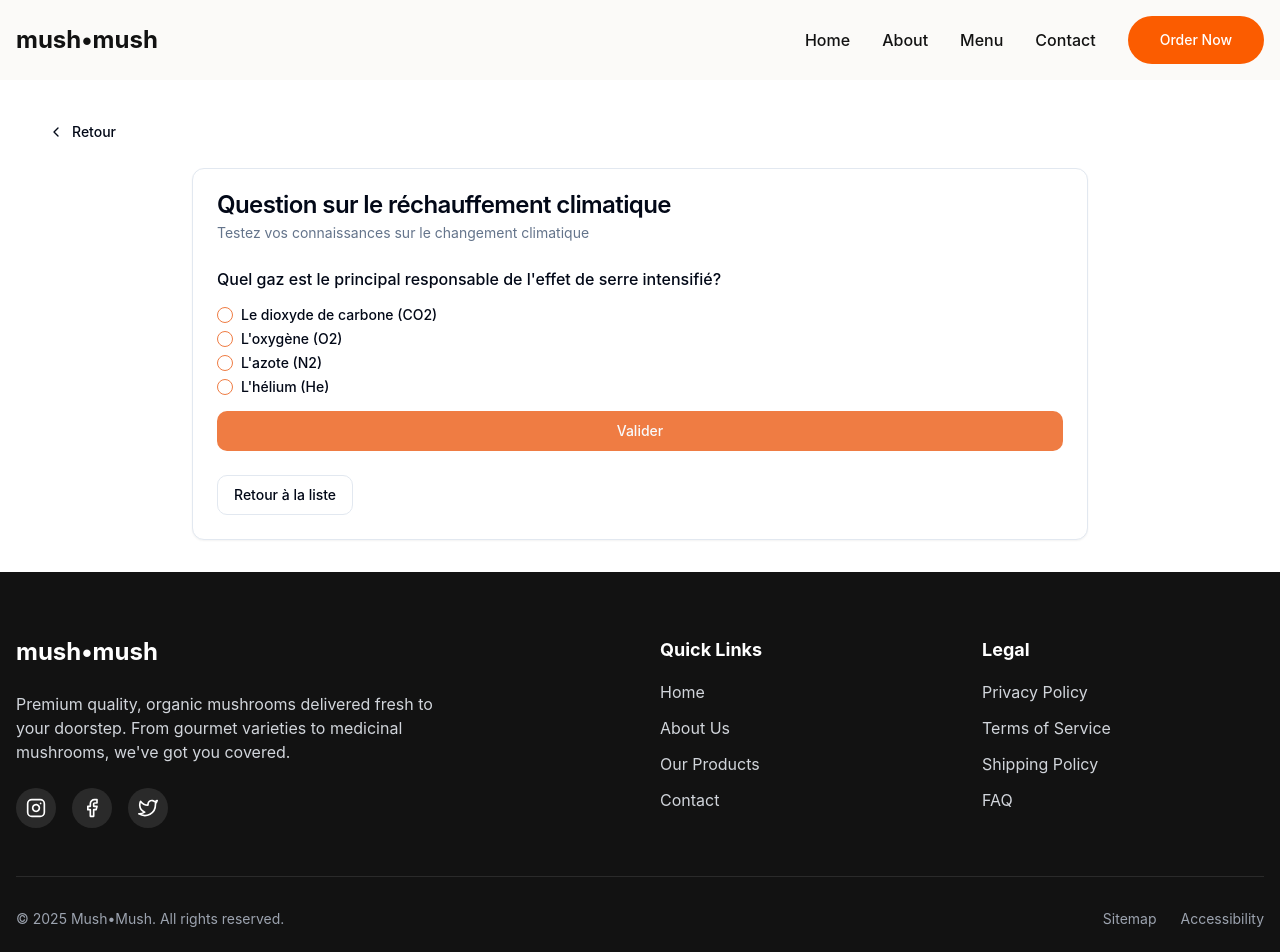
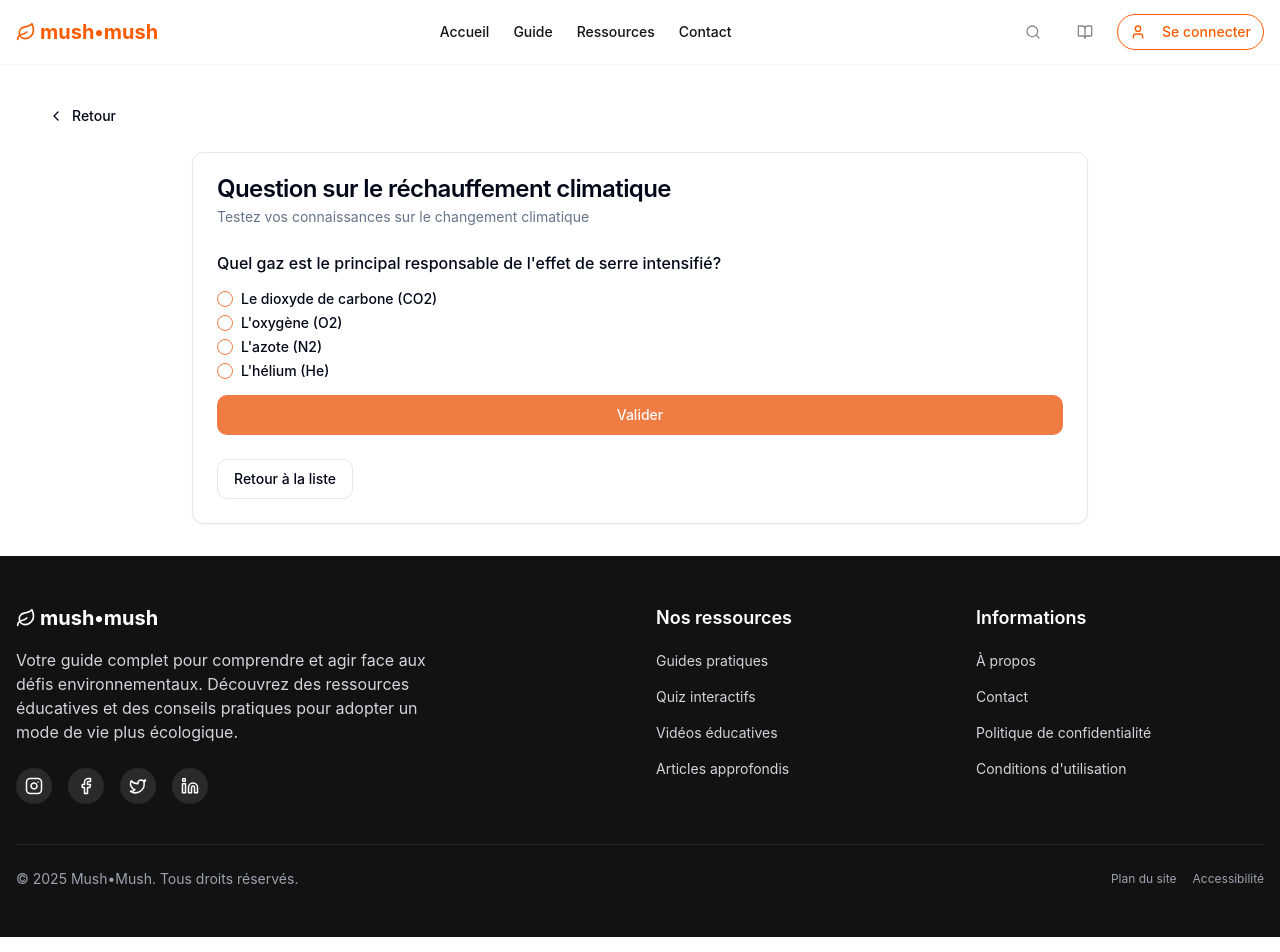
Before and after one commit to MaximeNialiv/mush-mush, a React (Vite) app: page /card/1 in a window 1280 px wide. Shown: the top 952 px of the page. Built offline with nearby package versions, Linux system fonts and the light colour scheme.

Commit message:
Implement UI from Figma design
Implements the user interface based on the provided Figma design.

```diff
--- a/src/components/layout/Footer.tsx
+++ b/src/components/layout/Footer.tsx
@@ -1,144 +1,148 @@
 
 import { Link } from "react-router-dom";
+import { Facebook, Instagram, Leaf, Linkedin, Twitter } from "lucide-react";
 
 export function Footer() {
   return (
-    <footer className="bg-mushdark py-16 text-white">
+    <footer className="bg-mushdark py-12 text-white">
       <div className="container px-4">
-        <div className="grid grid-cols-1 md:grid-cols-4 gap-10">
+        <div className="grid grid-cols-1 md:grid-cols-4 gap-8">
           <div className="col-span-1 md:col-span-2">
-            <h3 className="text-2xl font-bold mb-6">mush•mush</h3>
-            <p className="text-gray-300 max-w-md">
-              Premium quality, organic mushrooms delivered fresh to your doorstep.
-              From gourmet varieties to medicinal mushrooms, we've got you covered.
+            <Link to="/" className="font-bold text-xl text-white flex items-center mb-4">
+              <Leaf className="mr-1" size={20} />
+              mush•mush
+            </Link>
+            <p className="text-gray-300 max-w-md mb-6">
+              Votre guide complet pour comprendre et agir face aux défis environnementaux.
+              Découvrez des ressources éducatives et des conseils pratiques pour adopter
+              un mode de vie plus écologique.
             </p>
 
-            <div className="mt-6 flex gap-4">
+            <div className="flex gap-4">
               <a
                 href="#"
-                className="bg-white/10 hover:bg-mushprimary transition-colors rounded-full h-10 w-10 flex items-center justify-center"
+                className="bg-white/10 hover:bg-mushprimary transition-colors rounded-full h-9 w-9 flex items-center justify-center"
                 aria-label="Instagram"
               >
-                <svg width="20" height="20" viewBox="0 0 24 24" fill="none" xmlns="http://www.w3.org/2000/svg">
-                  <path d="M17 2H7C4.23858 2 2 4.23858 2 7V17C2 19.7614 4.23858 22 7 22H17C19.7614 22 22 19.7614 22 17V7C22 4.23858 19.7614 2 17 2Z" stroke="white" strokeWidth="2" strokeLinecap="round" strokeLinejoin="round"/>
-                  <path d="M16 11.37C16.1234 12.2022 15.9813 13.0522 15.5938 13.799C15.2063 14.5458 14.5931 15.1514 13.8416 15.5297C13.0901 15.9079 12.2384 16.0396 11.4078 15.9059C10.5771 15.7723 9.80976 15.3801 9.21484 14.7852C8.61992 14.1902 8.22773 13.4229 8.09407 12.5922C7.9604 11.7615 8.09207 10.9099 8.47033 10.1584C8.84859 9.40685 9.45419 8.79374 10.201 8.40624C10.9478 8.01874 11.7978 7.87659 12.63 8C13.4789 8.12588 14.2649 8.52146 14.8717 9.1283C15.4785 9.73515 15.8741 10.5211 16 11.37Z" stroke="white" strokeWidth="2" strokeLinecap="round" strokeLinejoin="round"/>
-                  <path d="M17.5 6.5H17.51" stroke="white" strokeWidth="2" strokeLinecap="round" strokeLinejoin="round"/>
-                </svg>
+                <Instagram size={18} />
               </a>
               <a
                 href="#"
-                className="bg-white/10 hover:bg-mushprimary transition-colors rounded-full h-10 w-10 flex items-center justify-center"
+                className="bg-white/10 hover:bg-mushprimary transition-colors rounded-full h-9 w-9 flex items-center justify-center"
                 aria-label="Facebook"
               >
-                <svg width="20" height="20" viewBox="0 0 24 24" fill="none" xmlns="http://www.w3.org/2000/svg">
-                  <path d="M18 2H15C13.6739 2 12.4021 2.52678 11.4645 3.46447C10.5268 4.40215 10 5.67392 10 7V10H7V14H10V22H14V14H17L18 10H14V7C14 6.73478 14.1054 6.48043 14.2929 6.29289C14.4804 6.10536 14.7348 6 15 6H18V2Z" stroke="white" strokeWidth="2" strokeLinecap="round" strokeLinejoin="round"/>
-                </svg>
+                <Facebook size={18} />
               </a>
               <a
                 href="#"
-                className="bg-white/10 hover:bg-mushprimary transition-colors rounded-full h-10 w-10 flex items-center justify-center"
+                className="bg-white/10 hover:bg-mushprimary transition-colors rounded-full h-9 w-9 flex items-center justify-center"
                 aria-label="Twitter"
               >
-                <svg width="20" height="20" viewBox="0 0 24 24" fill="none" xmlns="http://www.w3.org/2000/svg">
-                  <path d="M23 3C22.0424 3.67548 20.9821 4.19211 19.86 4.53C19.2577 3.83751 18.4573 3.34669 17.567 3.12393C16.6767 2.90116 15.7395 2.9572 14.8821 3.28445C14.0247 3.61171 13.2884 4.1944 12.773 4.95372C12.2575 5.71303 11.9877 6.61234 12 7.53V8.53C10.2426 8.57557 8.50127 8.18581 6.93101 7.39545C5.36074 6.60508 4.01032 5.43864 3 4C3 4 -1 13 8 17C5.94053 18.398 3.48716 19.0989 1 19C10 24 21 19 21 7.5C20.9991 7.22145 20.9723 6.94359 20.92 6.67C21.9406 5.66349 22.6608 4.39271 23 3V3Z" stroke="white" strokeWidth="2" strokeLinecap="round" strokeLinejoin="round"/>
-                </svg>
+                <Twitter size={18} />
+              </a>
+              <a
+                href="#"
+                className="bg-white/10 hover:bg-mushprimary transition-colors rounded-full h-9 w-9 flex items-center justify-center"
+                aria-label="LinkedIn"
+              >
+                <Linkedin size={18} />
               </a>
             </div>
           </div>
 
           <div>
-            <h4 className="font-bold text-lg mb-4">Quick Links</h4>
+            <h4 className="font-semibold text-lg mb-4">Nos ressources</h4>
             <ul className="space-y-3">
               <li>
                 <Link
                   to="/"
-                  className="text-gray-300 hover:text-mushprimary transition-colors"
+                  className="text-gray-300 hover:text-mushprimary transition-colors text-sm"
                 >
-                  Home
+                  Guides pratiques
                 </Link>
               </li>
               <li>
                 <Link
                   to="#features"
-                  className="text-gray-300 hover:text-mushprimary transition-colors"
+                  className="text-gray-300 hover:text-mushprimary transition-colors text-sm"
                 >
-                  About Us
+                  Quiz interactifs
                 </Link>
               </li>
               <li>
                 <Link
                   to="#testimonials"
-                  className="text-gray-300 hover:text-mushprimary transition-colors"
+                  className="text-gray-300 hover:text-mushprimary transition-colors text-sm"
                 >
-                  Our Products
+                  Vidéos éducatives
                 </Link>
               </li>
               <li>
                 <Link
                   to="#contact"
-                  className="text-gray-300 hover:text-mushprimary transition-colors"
+                  className="text-gray-300 hover:text-mushprimary transition-colors text-sm"
                 >
-                  Contact
+                  Articles approfondis
                 </Link>
               </li>
             </ul>
           </div>
 
           <div>
-            <h4 className="font-bold text-lg mb-4">Legal</h4>
+            <h4 className="font-semibold text-lg mb-4">Informations</h4>
             <ul className="space-y-3">
               <li>
                 <Link
+                  to="/about"
+                  className="text-gray-300 hover:text-mushprimary transition-colors text-sm"
+                >
+                  À propos
+                </Link>
+              </li>
+              <li>
+                <Link
+                  to="/contact"
+                  className="text-gray-300 hover:text-mushprimary transition-colors text-sm"
+                >
+                  Contact
+                </Link>
+              </li>
+              <li>
+                <Link
                   to="/privacy"
-                  className="text-gray-300 hover:text-mushprimary transition-colors"
+                  className="text-gray-300 hover:text-mushprimary transition-colors text-sm"
                 >
-                  Privacy Policy
+                  Politique de confidentialité
                 </Link>
               </li>
               <li>
                 <Link
                   to="/terms"
-                  className="text-gray-300 hover:text-mushprimary transition-colors"
+                  className="text-gray-300 hover:text-mushprimary transition-colors text-sm"
                 >
-                  Terms of Service
-                </Link>
-              </li>
-              <li>
-                <Link
-                  to="/shipping"
-                  className="text-gray-300 hover:text-mushprimary transition-colors"
-                >
-                  Shipping Policy
-                </Link>
-              </li>
-              <li>
-                <Link
-                  to="/faq"
-                  className="text-gray-300 hover:text-mushprimary transition-colors"
-                >
-                  FAQ
+                  Conditions d'utilisation
                 </Link>
               </li>
             </ul>
           </div>
         </div>
 
-        <div className="border-t border-white/10 mt-12 pt-8 flex flex-col md:flex-row justify-between items-center">
+        <div className="border-t border-white/10 mt-10 pt-6 flex flex-col md:flex-row justify-between items-center">
           <p className="text-sm text-gray-400">
-            © {new Date().getFullYear()} Mush•Mush. All rights reserved.
+            © {new Date().getFullYear()} Mush•Mush. Tous droits réservés.
           </p>
-          <div className="flex gap-6 mt-4 md:mt-0">
+          <div className="flex gap-4 mt-4 md:mt-0">
             <a
               href="/sitemap"
-              className="text-gray-400 hover:text-mushprimary transition-colors text-sm"
+              className="text-gray-400 hover:text-mushprimary transition-colors text-xs"
             >
-              Sitemap
+              Plan du site
             </a>
             <a
               href="/accessibility"
-              className="text-gray-400 hover:text-mushprimary transition-colors text-sm"
+              className="text-gray-400 hover:text-mushprimary transition-colors text-xs"
             >
-              Accessibility
+              Accessibilité
             </a>
           </div>
         </div>
--- a/src/components/layout/Header.tsx
+++ b/src/components/layout/Header.tsx
@@ -1,7 +1,7 @@
 
 import { useState } from "react";
 import { Link } from "react-router-dom";
-import { Menu, X } from "lucide-react";
+import { BookOpen, Leaf, Menu, Search, User, X } from "lucide-react";
 import { Button } from "@/components/ui/button";
 
 export function Header() {
@@ -12,97 +12,116 @@ export function Header() {
   };
 
   return (
-    <header className="sticky top-0 z-50 w-full bg-mushlight">
-      <div className="container mx-auto flex h-20 items-center justify-between px-4">
+    <header className="sticky top-0 z-50 w-full bg-white shadow-sm">
+      <div className="container mx-auto flex h-16 items-center justify-between px-4">
         <div className="flex items-center gap-2">
-          <Link to="/" className="font-bold text-2xl text-mushdark">
+          <Link to="/" className="font-bold text-xl text-mushprimary flex items-center">
+            <Leaf className="mr-1" size={20} />
             mush•mush
           </Link>
         </div>
 
         {/* Desktop Navigation */}
-        <nav className="hidden md:flex items-center gap-8">
+        <nav className="hidden md:flex items-center gap-6">
           <Link
             to="/"
-            className="text-base font-medium text-mushdark hover:text-mushprimary transition-colors"
+            className="text-sm font-medium text-mushdark hover:text-mushprimary transition-colors"
           >
-            Home
+            Accueil
           </Link>
           <Link
             to="#features"
-            className="text-base font-medium text-mushdark hover:text-mushprimary transition-colors"
+            className="text-sm font-medium text-mushdark hover:text-mushprimary transition-colors"
           >
-            About
+            Guide
           </Link>
           <Link
             to="#testimonials"
-            className="text-base font-medium text-mushdark hover:text-mushprimary transition-colors"
+            className="text-sm font-medium text-mushdark hover:text-mushprimary transition-colors"
           >
-            Menu
+            Ressources
           </Link>
           <Link
             to="#contact"
-            className="text-base font-medium text-mushdark hover:text-mushprimary transition-colors"
+            className="text-sm font-medium text-mushdark hover:text-mushprimary transition-colors"
           >
             Contact
           </Link>
+        </nav>
+
+        <div className="hidden md:flex items-center gap-3">
+          <Button variant="ghost" size="icon" className="text-mushgray">
+            <Search size={20} />
+          </Button>
+          <Button variant="ghost" size="icon" className="text-mushgray">
+            <BookOpen size={20} />
+          </Button>
           <Button
-            variant="default"
-            size="lg"
-            className="bg-mushprimary hover:bg-mushprimary/90 text-white rounded-full"
+            variant="outline"
+            size="sm"
+            className="rounded-full border-mushprimary text-mushprimary"
           >
-            Order Now
+            <User size={16} className="mr-2" />
+            Se connecter
           </Button>
-        </nav>
+        </div>
 
         {/* Mobile Menu Button */}
         <button
-          className="md:hidden"
+          className="md:hidden text-mushgray"
           onClick={toggleMenu}
           aria-label={isMenuOpen ? "Close Menu" : "Open Menu"}
         >
-          {isMenuOpen ? <X size={24} className="text-mushdark" /> : <Menu size={24} className="text-mushdark" />}
+          {isMenuOpen ? <X size={24} /> : <Menu size={24} />}
         </button>
       </div>
 
       {/* Mobile Navigation */}
       {isMenuOpen && (
-        <div className="md:hidden absolute top-20 left-0 right-0 bg-mushlight">
-          <nav className="container py-6 flex flex-col gap-6">
+        <div className="md:hidden absolute top-16 left-0 right-0 bg-white shadow-md">
+          <nav className="container py-4 flex flex-col gap-4">
             <Link
               to="/"
-              className="text-base font-medium text-mushdark hover:text-mushprimary transition-colors"
+              className="text-sm font-medium text-mushdark hover:text-mushprimary transition-colors px-4 py-2"
               onClick={() => setIsMenuOpen(false)}
             >
-              Home
+              Accueil
             </Link>
             <Link
               to="#features"
-              className="text-base font-medium text-mushdark hover:text-mushprimary transition-colors"
+              className="text-sm font-medium text-mushdark hover:text-mushprimary transition-colors px-4 py-2"
               onClick={() => setIsMenuOpen(false)}
             >
-              About
+              Guide
             </Link>
             <Link
               to="#testimonials"
-              className="text-base font-medium text-mushdark hover:text-mushprimary transition-colors"
+              className="text-sm font-medium text-mushdark hover:text-mushprimary transition-colors px-4 py-2"
               onClick={() => setIsMenuOpen(false)}
             >
-              Menu
+              Ressources
             </Link>
             <Link
               to="#contact"
-              className="text-base font-medium text-mushdark hover:text-mushprimary transition-colors"
+              className="text-sm font-medium text-mushdark hover:text-mushprimary transition-colors px-4 py-2"
               onClick={() => setIsMenuOpen(false)}
             >
               Contact
             </Link>
+            <div className="flex items-center gap-2 px-4 py-2">
+              <Button variant="ghost" size="icon" className="text-mushgray">
+                <Search size={20} />
+              </Button>
+              <Button variant="ghost" size="icon" className="text-mushgray">
+                <BookOpen size={20} />
+              </Button>
+            </div>
             <Button
-              variant="default"
-              size="lg"
-              className="w-full bg-mushprimary hover:bg-mushprimary/90 text-white rounded-full"
+              variant="outline"
+              className="m-4 rounded-full border-mushprimary text-mushprimary"
             >
-              Order Now
+              <User size={16} className="mr-2" />
+              Se connecter
             </Button>
           </nav>
         </div>
--- a/src/pages/Index.tsx
+++ b/src/pages/Index.tsx
@@ -3,17 +3,78 @@ import { Header } from "@/components/layout/Header";
 import { Footer } from "@/components/layout/Footer";
 import CardFeed from "@/components/CardFeed";
 import { mockCards } from "@/data/mockCards";
+import { Button } from "@/components/ui/button";
+import { Leaf, Recycle, Search } from "lucide-react";
 
 const Index = () => {
   return (
-    <div className="min-h-screen flex flex-col">
+    <div className="min-h-screen flex flex-col bg-mushlight">
       <Header />
-      <main className="flex-grow">
-        <CardFeed
-          cards={mockCards}
-          title="Mush•Mush - Guide de l'écologie"
-        />
-      </main>
+      <div className="container mx-auto px-4 py-8">
+        <section className="mb-12 text-center">
+          <h1 className="text-4xl md:text-5xl font-bold mb-6 text-mushdark">
+            Guide complet de l'écologie
+          </h1>
+          <p className="text-xl text-mushgray mb-8 max-w-3xl mx-auto">
+            Découvrez les principes fondamentaux pour préserver notre planète et adoptez un mode de vie plus respectueux de l'environnement.
+          </p>
+          <div className="flex flex-col md:flex-row gap-4 justify-center">
+            <Button className="bg-mushprimary hover:bg-mushprimary/90 text-white rounded-full px-6 py-6 flex items-center gap-2">
+              <Search size={20} />
+              Explorer le guide
+            </Button>
+            <Button variant="outline" className="border-mushprimary text-mushprimary hover:bg-mushprimary/10 rounded-full px-6 py-6 flex items-center gap-2">
+              <Leaf size={20} />
+              Astuces écologiques
+            </Button>
+          </div>
+        </section>
+
+        <section className="mb-8">
+          <div className="flex items-center justify-between mb-6">
+            <h2 className="text-2xl font-bold text-mushdark">Catégories populaires</h2>
+            <Button variant="ghost" className="text-mushprimary hover:text-mushprimary/80">
+              Voir tout
+            </Button>
+          </div>
+          <div className="grid grid-cols-1 md:grid-cols-3 gap-6">
+            <div className="bg-white rounded-xl p-6 shadow-sm hover:shadow-md transition-all flex items-center gap-4">
+              <div className="bg-mushprimary/10 p-3 rounded-full">
+                <Leaf className="text-mushprimary" size={24} />
+              </div>
+              <div>
+                <h3 className="font-semibold text-mushdark">Énergie renouvelable</h3>
+                <p className="text-sm text-mushgray">12 articles</p>
+              </div>
+            </div>
+            <div className="bg-white rounded-xl p-6 shadow-sm hover:shadow-md transition-all flex items-center gap-4">
+              <div className="bg-mushprimary/10 p-3 rounded-full">
+                <Recycle className="text-mushprimary" size={24} />
+              </div>
+              <div>
+                <h3 className="font-semibold text-mushdark">Recyclage</h3>
+                <p className="text-sm text-mushgray">8 articles</p>
+              </div>
+            </div>
+            <div className="bg-white rounded-xl p-6 shadow-sm hover:shadow-md transition-all flex items-center gap-4">
+              <div className="bg-mushprimary/10 p-3 rounded-full">
+                <Search className="text-mushprimary" size={24} />
+              </div>
+              <div>
+                <h3 className="font-semibold text-mushdark">Conseils pratiques</h3>
+                <p className="text-sm text-mushgray">15 articles</p>
+              </div>
+            </div>
+          </div>
+        </section>
+
+        <main className="bg-white rounded-xl shadow-sm p-6">
+          <CardFeed
+            cards={mockCards}
+            title="Contenus éducatifs"
+          />
+        </main>
+      </div>
       <Footer />
     </div>
   );
```
Also changed, not shown: src/components/CardFeed.tsx (+12 -13 lines), src/components/cards/CardItem.tsx (+32 -9 lines).
